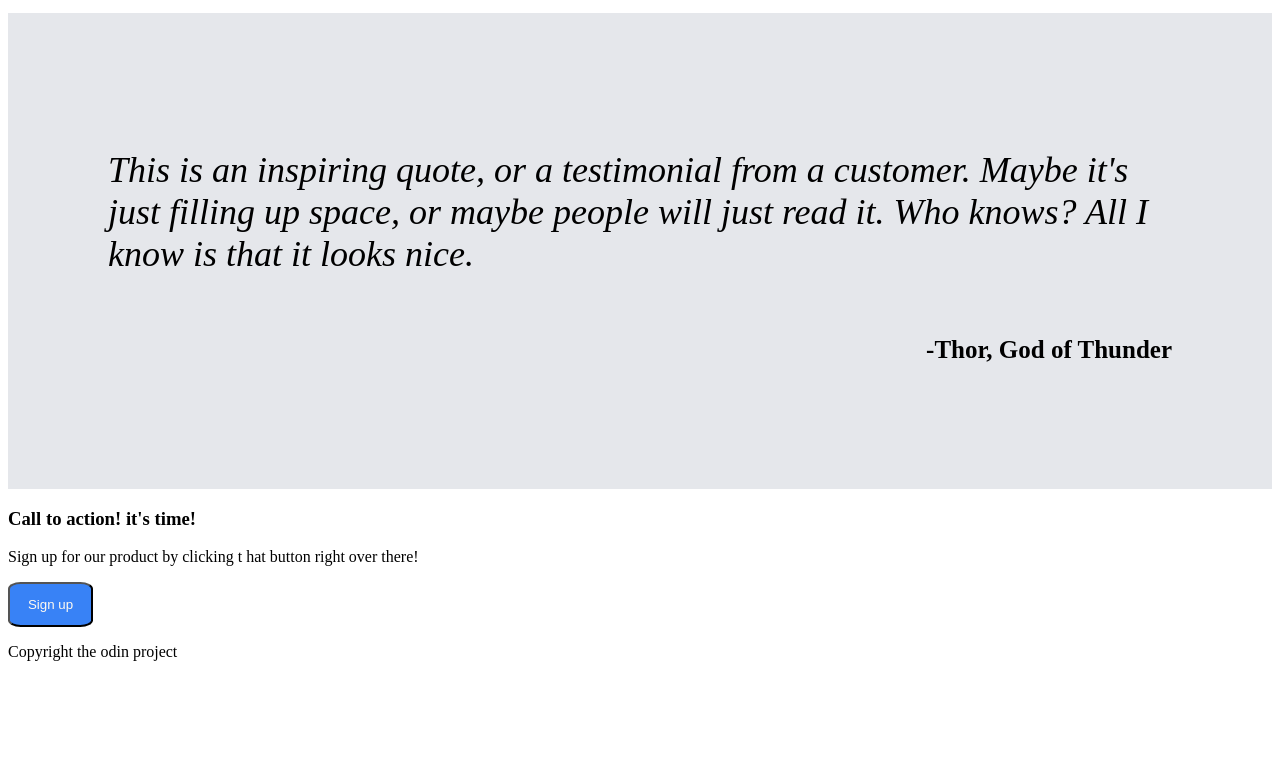
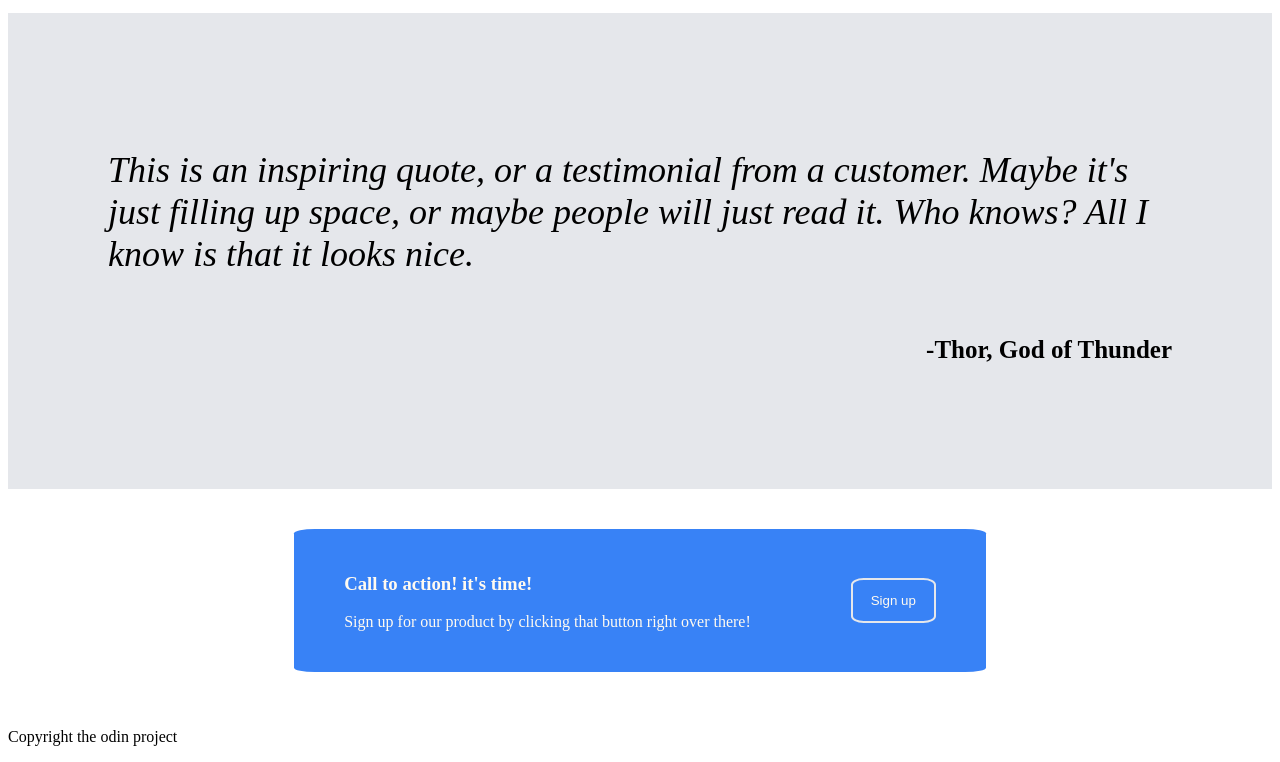
Before and after one commit to zyaka/awesome-webpage, a plain HTML site: page index.html in a window 1280 px wide. Shown: the part 1100-1862 px from the top of the page. Before the commit the page ends 1777 px from the top, so only its background shows below. Drawn offline with Linux system fonts and the light colour scheme.

Commit message:
added border to buttons

```diff
--- a/index.html
+++ b/index.html
@@ -53,9 +53,13 @@
     </div>
     <div class="container-four">
         <div class="small-container">
-            <h3>Call to action! it's time!</h3>
-            <p>Sign up for our product by clicking t hat button right over there!</p>
-            <button type="button">Sign up</button>
+            <div class="action">
+                <h3>Call to action! it's time!</h3>
+                <p>Sign up for our product by clicking that button right over there!</p>
+            </div>
+            <div class="sign-up-button">
+                <button type="button">Sign up</button>
+            </div>
         </div>
     </div>
     <div class="footer">
--- a/styles.css
+++ b/styles.css
@@ -75,6 +75,7 @@ button {
     color: floralwhite;
     padding: 5px 15px;
     border-radius: 15%;
+    border: none;
 }
 
 
@@ -128,3 +129,32 @@ h2 {
     font-size: 25px;
     font-weight: bold;
 }
+
+
+/* container four below */
+
+.container-four {
+    display: flex;
+    justify-content: center;
+    align-items: center;
+    padding: 40px;
+}
+
+.small-container {
+    display: flex;
+    background-color: #3882f6;
+    color: floralwhite;
+    padding: 25px 50px;
+    border-radius: 3%;
+    gap: 100px;
+}
+
+.sign-up-button {
+    display: flex;
+    justify-content: center;
+    align-items: center;
+}
+
+.sign-up-button button {
+    border: 2px solid #e5e7eb;
+}
```
